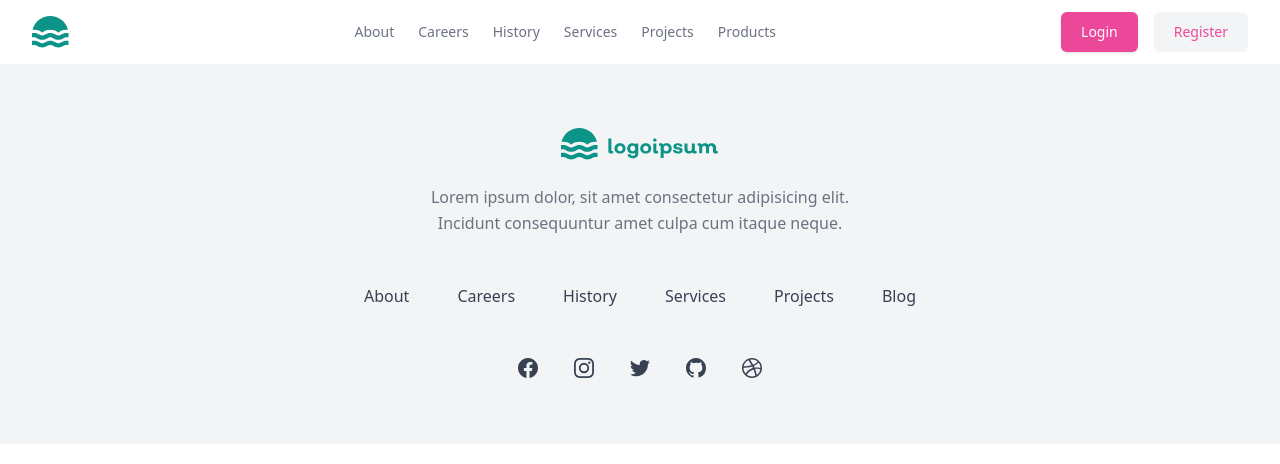
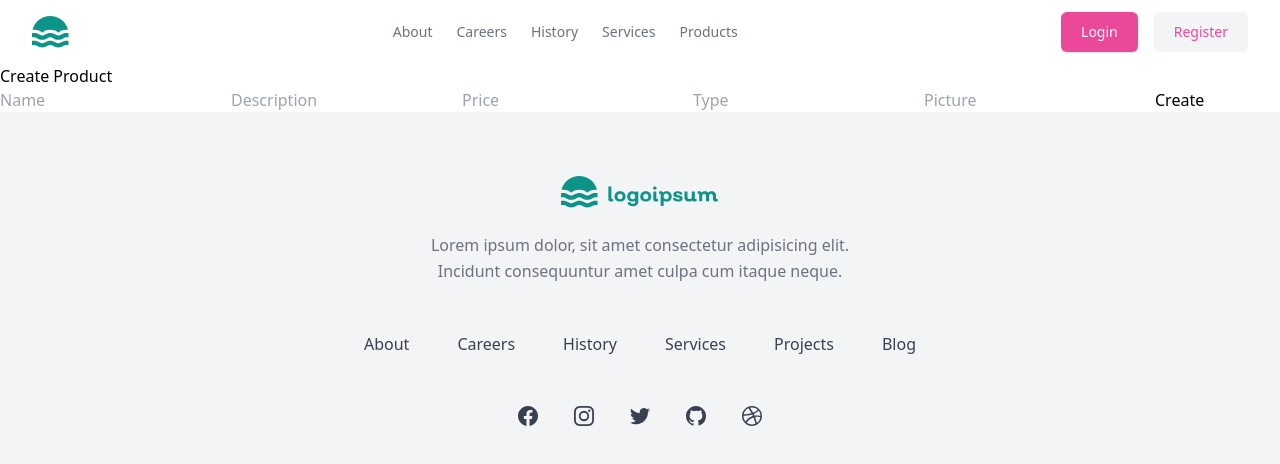
Before and after one commit to stvasbstvna/hubba-bubba-project, a React (Create React App) app: page /product-create in a window 1280 px wide. Shown: the top 464 px of the page. Built offline with nearby package versions, Linux system fonts and the light colour scheme; a web font is replaced by a local one.

Commit message:
Add CUD for product

```diff
--- /dev/null
+++ b/src/components/products/ProductCreate.jsx
@@ -0,0 +1,39 @@
+import React, { useState } from 'react';
+import { useDispatch } from 'react-redux';
+import { useNavigate } from 'react-router-dom';
+import { createProduct } from '../../store/products/productsActions';
+
+const ProductCreate = () => {
+    const [product, setProduct] = useState({
+        name: '',
+        description: '',
+        picture: '',
+        price: 0,
+        type: ''
+    });
+
+    const navigate  = useNavigate();
+    const dispatch = useDispatch();
+
+  return (
+    <div>
+        <h3>Create Product</h3>
+        <input type="text" placeholder="Name" onChange={(e) => setProduct({ ...product, name: e.target.value })} />
+
+        <input type="text" placeholder="Description" onChange={(e) => setProduct({ ...product, description: e.target.value })} />
+
+        <input type="number" placeholder="Price" onChange={(e) => setProduct({ ...product, price: parseInt(e.target.value) })} />
+
+        <input type="text" placeholder="Type" onChange={(e) => setProduct({ ...product, type: e.target.value })} />
+
+        <input type="text" placeholder="Picture" onChange={(e) => setProduct({ ...product, picture: e.target.value })} />
+
+        <button onClick={() => {
+            dispatch(createProduct({ product }));
+            navigate('/products');
+        }}>Create</button>
+    </div>
+  )
+}
+
+export default ProductCreate
--- a/src/components/products/ProductsList.jsx
+++ b/src/components/products/ProductsList.jsx
@@ -3,7 +3,7 @@ import { useDispatch,useSelector } from 'react-redux'
 import { getProducts } from '../../store/products/productsActions'
 import ProductItem from './ProductItem'
 
-const ProductsList = ({product}) => {
+const ProductsList = () => {
     const {products, loading } = useSelector(state => state.products)
     const dispacth = useDispatch()
 
--- a/src/components/ui/Navbar.jsx
+++ b/src/components/ui/Navbar.jsx
@@ -74,15 +74,16 @@ const NavBar = () => {
                       Services
                     </a>
                   </li>
-
-                  <li>
-                    <a
-                      className="text-gray-500 transition hover:text-gray-500/75"
-                      href="/"
-                    >
-                      Projects
-                    </a>
-                  </li>
+                  {checkUserLogin() && (
+                    <li>
+                      <button
+                        className="text-gray-500 transition hover:text-gray-500/75"
+                        onClick={() => navigate('/product-create')}
+                      >
+                        Add Product
+                      </button>
+                    </li>
+                  )}
 
                   <li>
                     <button
--- /dev/null
+++ b/src/pages/ProductCreatePage.jsx
@@ -0,0 +1,12 @@
+import React from 'react'
+import ProductCreate from '../components/products/ProductCreate'
+
+const ProductCreatePage = () => {
+  return (
+    <div>
+        <ProductCreate />
+    </div>
+  )
+}
+
+export default ProductCreatePage
--- a/src/routing/MainRoutes.jsx
+++ b/src/routing/MainRoutes.jsx
@@ -6,6 +6,7 @@ import LoginPage from '../pages/LoginPage';
 import ProductsPage from '../pages/ProductsPage';
 import ProductDetailsPage from '../pages/ProductDetailsPage';
 import ProductEditPage from '../pages/ProductEditPage';
+import ProductCreatePage from '../pages/ProductCreatePage';
 
 
 const MainRoutes = () => {
@@ -39,6 +40,11 @@ const MainRoutes = () => {
       id: 6,
       path: '/product-edit/:id',
       element: <ProductEditPage />
+    },
+    {
+      id: 7,
+      path: '/product-create',
+      element: <ProductCreatePage />
     }
   ];
 
```
